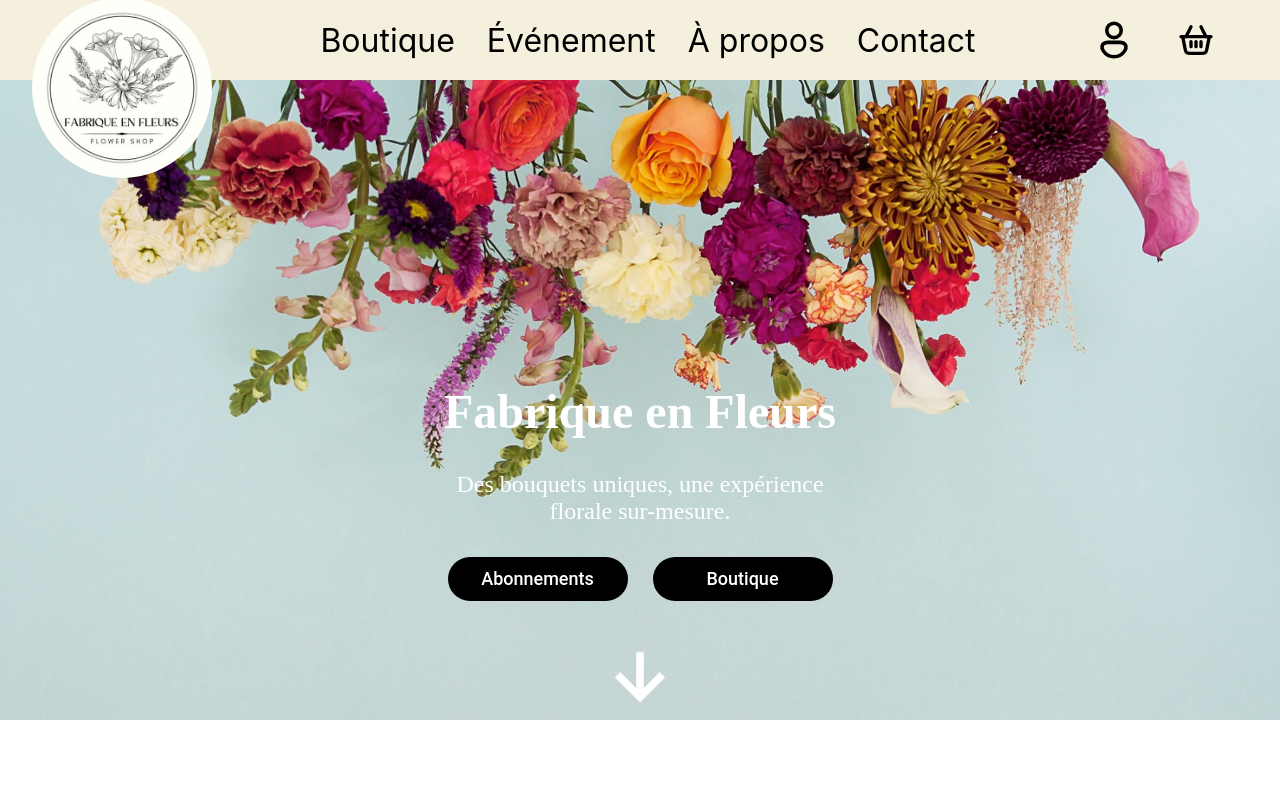
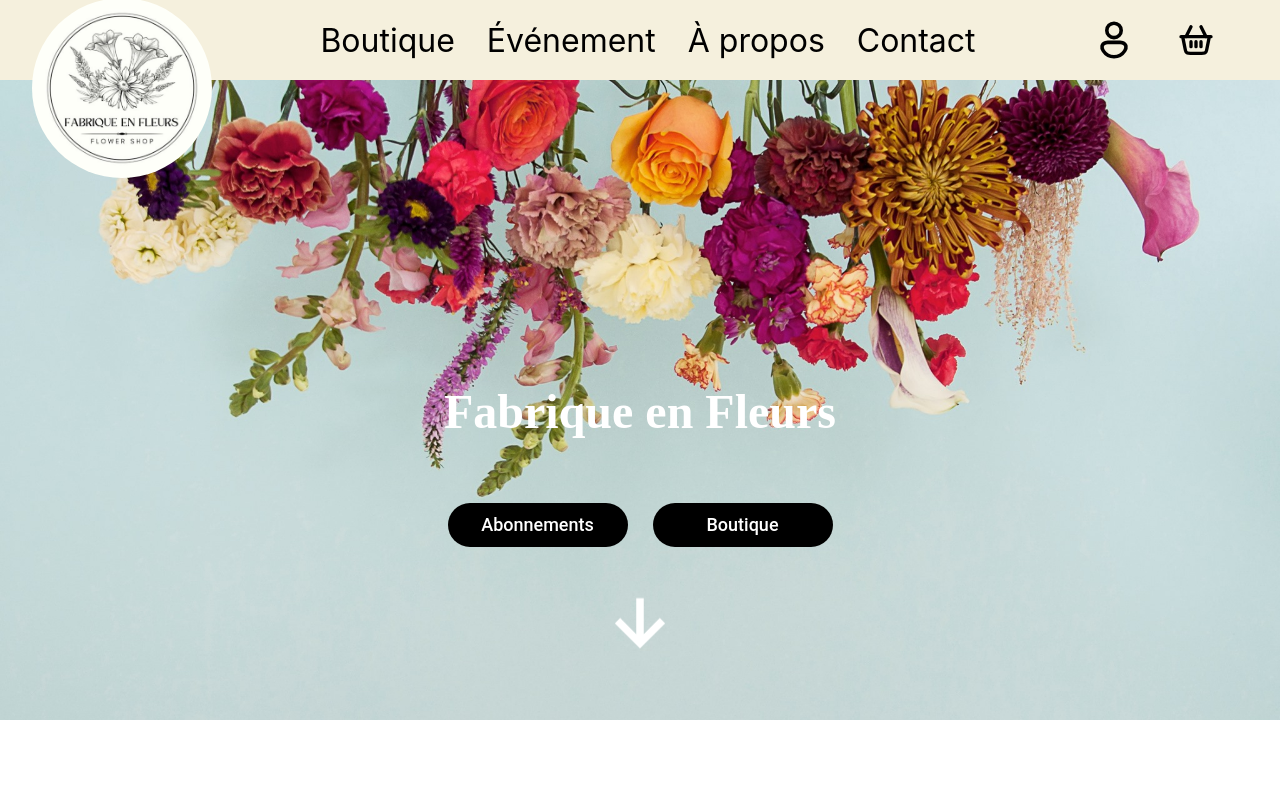
Before and after one commit to alvarezadrien/Workshop_team6, a React (Create React App) app: page / in a window 1280 px wide. Shown: the top 791 px of the page. Built offline with nearby package versions, Linux system fonts and the light colour scheme.

Commit message:
rajoue animation ecrit auto para1_home

```diff
--- a/src/styles/Homepage.css
+++ b/src/styles/Homepage.css
@@ -32,7 +32,7 @@
   text-align: center;
 }
 
-.para1_home {
+/* .para1_home {
   color: var(--tertiary-color);
   width: 25rem;
   font-family: Montserrat;
@@ -44,6 +44,45 @@
   display: block;
   white-space: pre-line;
   margin: 0 auto;
+} */
+
+.para1_home {
+  color: var(--tertiary-color);
+  width: 25rem;
+  font-family: Montserrat;
+  font-size: 24px;
+  font-weight: 400;
+  line-height: normal;
+  text-align: center;
+  display: block;
+  white-space: pre-line;
+  margin: 0 auto;
+  overflow: hidden;
+  border-right: 2px solid var(--tertiary-color);
+  width: 0;
+  animation: typing 4s steps(40) 1s 1 normal both, blink 0.75s step-end infinite;
+}
+
+@keyframes typing {
+  0% {
+    width: 0;
+    height: 30px;
+  }
+  100% {
+    width: 25rem;
+  }
+}
+
+@keyframes blink {
+  0% {
+    border-color: transparent;
+  }
+  50% {
+    border-color: var(--tertiary-color);
+  }
+  100% {
+    border-color: transparent;
+  }
 }
 
 .button1_home {
```
